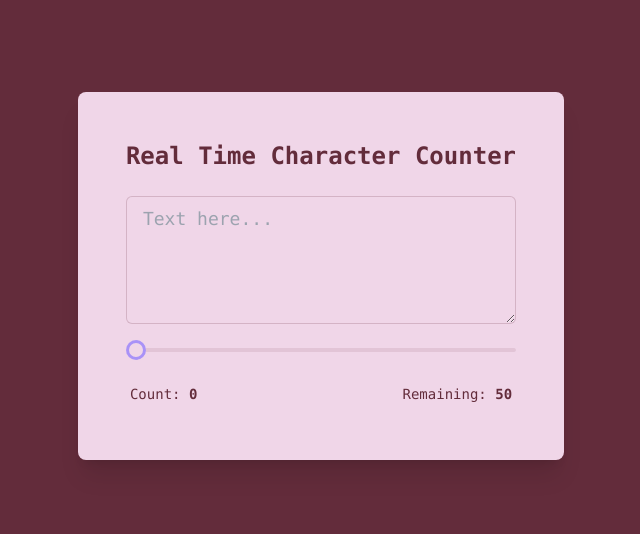
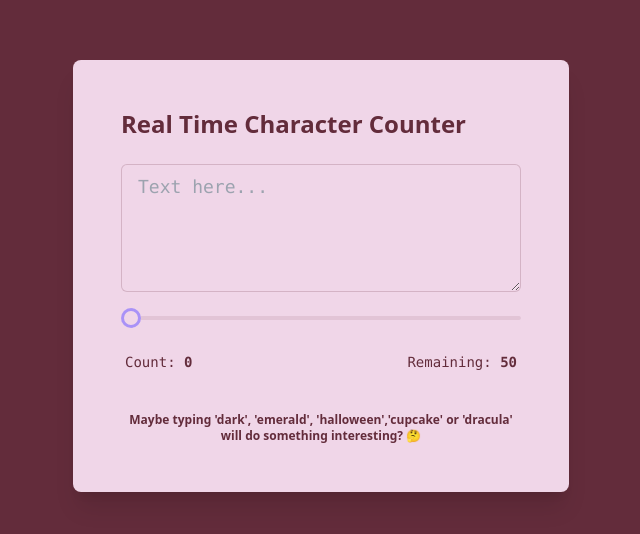
Before and after one commit to nirzon47/character-counter, a website: page index.html in a window 1280 px wide. Shown: the part 124-658 px from the top of the page, without its empty margins (319-959 px from the left). Drawn offline with Linux system fonts and the light colour scheme.

Commit message:
added easter egg hint in UI

```diff
--- a/index.html
+++ b/index.html
@@ -17,10 +17,10 @@
 		<main
 			class="p-12 shadow-xl rounded-lg max-w-[95vw] md:max-w-none bg-base-100"
 		>
-			<h1 class="text-xl font-bold pb-6 md:text-2xl">
+			<h1 class="text-xl font-bold pb-6 md:text-2xl font-sans">
 				Real Time Character Counter
 			</h1>
-			<div class="form-control">
+			<div class="form-control mb-8">
 				<textarea
 					class="textarea textarea-bordered h-24 rounded-md mb-4 md:h-32 md:text-lg"
 					placeholder="Text here..."
@@ -45,6 +45,13 @@
 					>
 				</label>
 			</div>
+
+			<p
+				class="text-xs font-sans md:max-w-[400px] text-center font-semibold max-w-[80vw]"
+			>
+				Maybe typing 'dark', 'emerald', 'halloween','cupcake' or 'dracula' will
+				do something interesting? 🤔
+			</p>
 		</main>
 	</body>
 </html>
```
Also changed, not shown: styles/output.css.
